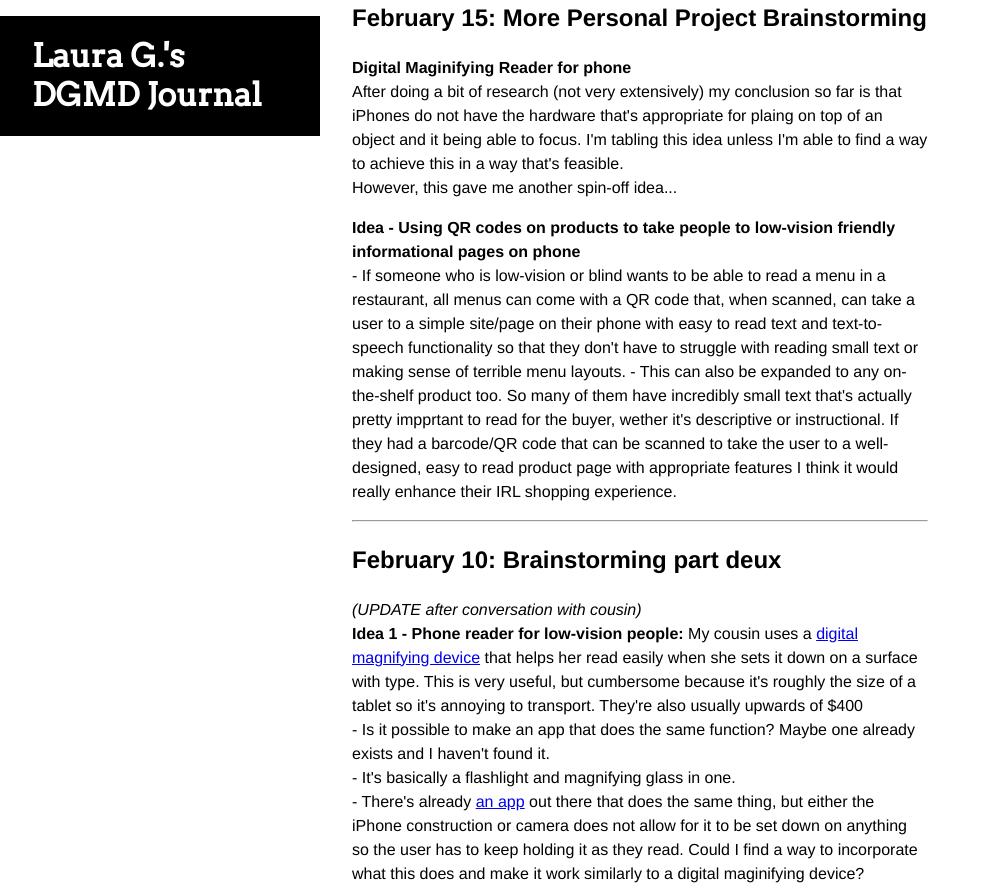
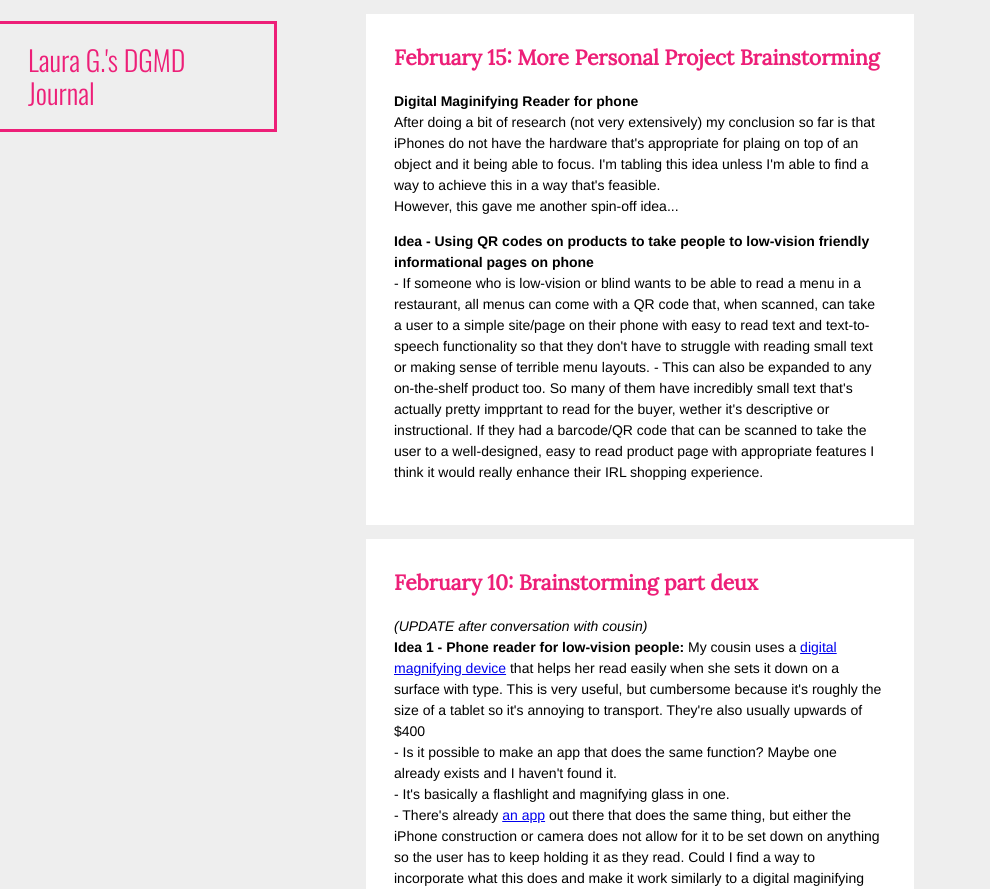
Before and after one commit to laura-guillen/laura-guillen.github.io, a plain HTML site: page index.html in a window 1280 px wide. Shown: the top 889 px of the page, without its empty margins (0-990 px from the left). Drawn offline with nearby package versions, Linux system fonts and the light colour scheme.

Commit message:
more journal styling

```diff
--- a/index.html
+++ b/index.html
@@ -2,14 +2,16 @@
 <head>
 
 	<link rel='stylesheet' type="text/css" href="./journal.css">
-	<link href='https://fonts.googleapis.com/css?family=Libre+Baskerville' rel='stylesheet' type='text/css'>
-	<link href='https://fonts.googleapis.com/css?family=Arvo' rel='stylesheet' type='text/css'>
+	<link href='https://fonts.googleapis.com/css?family=Lora' rel='stylesheet' type='text/css'>
+	<link href='https://fonts.googleapis.com/css?family=Oswald:400,300' rel='stylesheet' type='text/css'>
 
 </head>
 
 <body>
-<div id="top-header"><h1>Laura G.'s<br>DGMD Journal</h1></div>
+<div id="top-header"><h1>Laura G.'s DGMD Journal</h1></div>
 <div id="journal">
+
+	<div class="entry">
 
 		<h2>February 15: More Personal Project Brainstorming</h2>
 
@@ -25,8 +27,9 @@
 
 			- This can also be expanded to any on-the-shelf product too. So many of them have incredibly small text that's actually pretty impprtant to read for the buyer, wether it's descriptive or instructional. If they had a barcode/QR code that can be scanned to take the user to a well-designed, easy to read product page with appropriate features I think it would really enhance their IRL shopping experience.
 		</p>
+	</div>
 
-<hr>
+	<div class="entry">
 
 		<h2>February 10: Brainstorming part deux</h2>
 
@@ -46,8 +49,9 @@
 			- Most of the apps I found are either only for searching vegan food products or just cruelty-free products.<br>
 			- If she's in Target/Walgreen's/CVS/Sephora and needs to find something quickly, it would be cool if it would be able to tell her immediately by her location what's vegan in that particular store.
 		</p>
+	</div>
 
-<hr>
+	<div class="entry">
 
 		<h2>February 7-9: Brainstorming + <em>Pomes</em></h2>
 
@@ -74,8 +78,9 @@
 		<p>
 			Questions: My S3 URL starts with "s3-us-west-2.amazonaws.com" - How can I change it so that it's only "S3.Amazon.com?"
 		</p>
+	</div>
 
-<hr>
+	<div class="entry">
 
 		<h2>February 4: people card mock-ups for Tyler M.</h2>
 
@@ -107,6 +112,7 @@ These ideas place him in a loud concert setting. The first being a background of
 		<p>Tyler also spends a lot of time working with data, so that can be shown with numbers raining down or his picture becoing pixelated.</p>
 
 		<p>He is also a very organized guy who makes lists and pays attention to detail, which is where the idea of a giant magnifying glass came from.
+	</div>
 
 </div><!--journal-->
 </body>
--- a/journal.css
+++ b/journal.css
@@ -2,30 +2,47 @@ body {
     padding: 0;
     margin: 0;
     font-family: Helvetica, sans-serif;
-    font-size: 16px;
+    font-size: 14px;
     line-height: 1.5;
+    background-color: #eeeeee;
 }
 
 #journal {
 	width:45%;
 	margin:auto;
+	margin-top: 1em;
 }
 
 #top-header{
-	width:20%;
-	background-color: black;
+	width:17%;
+	border: 3px solid #ed1f78;
+  	border-left: 0;
 	position:fixed;
-	top:2%;
+	margin-top:.5em;
 	padding-right: 2em;
 	padding-left: 2em;
 }
+
 img {
 	width:100%;
 }
 
 h1{
-	font-family: 'Arvo', serif;
+	font-family: 'Oswald', sans-serif;
+	font-weight: 300;
 	font-size: 2em;
-	color:white;
+	color: #ed1f78;
 	line-height: 1.2;
 }
+
+h2{
+	font-family: 'Lora', serif;
+	color: #ed1f78;
+	margin-top: 0;
+}
+
+.entry{
+	background-color: white;
+	margin:1em;
+	padding: 2em;
+}
```
Lines whose indentation alone changed are shown as unchanged.
